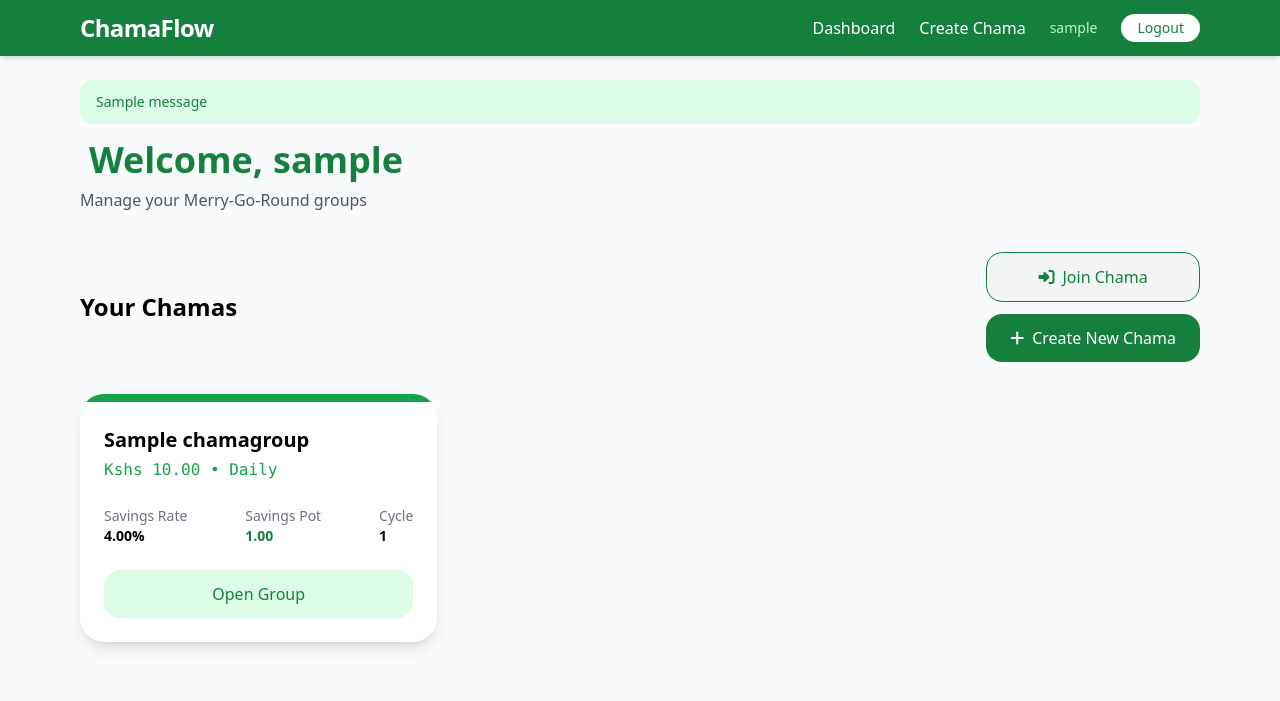
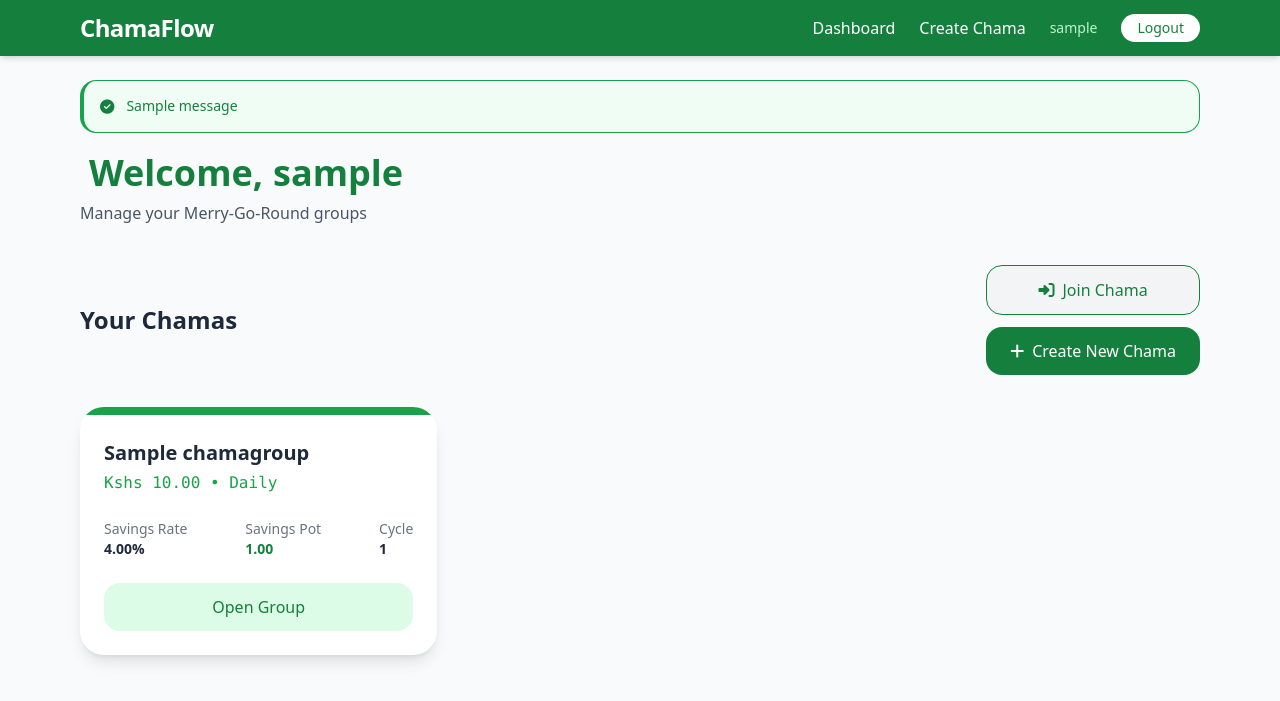
Before and after one commit to Opango14/merry_chama, a Django app: page /dashboard/ in a window 1280 px wide. Shown: the top 701 px of the page. Run offline with Django 5.2, Linux system fonts and the light colour scheme; a user stored in the database is signed in; tables that the repository leaves empty hold one stand-in row (values such as "Sample post"); one stand-in notice (Sample message) is shown; some libraries are stand-ins or nearby versions.

Commit message:
refactor: modularize animations and styles with new JS helpers and design system CSS

```diff
--- /dev/null
+++ b/static/css/design-system.css
@@ -0,0 +1,266 @@
+/* ══════════════════════════════════════════════════════════════════
+   ChamaFlow — Design System
+   Phase 1: Global CSS tokens, utility classes, and component styles.
+   Loaded by base.html via {% static 'css/design-system.css' %}
+════════════════════════════════════════════════════════════════════ */
+
+/* ── Design tokens ─────────────────────────────────────────────── */
+:root {
+    --clr-brand-50:   #f0fdf4;
+    --clr-brand-100:  #dcfce7;
+    --clr-brand-200:  #bbf7d0;
+    --clr-brand-500:  #22c55e;
+    --clr-brand-600:  #16a34a;
+    --clr-brand-700:  #15803d;
+    --clr-brand-800:  #166534;
+    --clr-brand-900:  #14532d;
+
+    --clr-neutral-50:  #f8fafc;
+    --clr-neutral-100: #f1f5f9;
+    --clr-neutral-200: #e2e8f0;
+    --clr-neutral-300: #cbd5e1;
+    --clr-neutral-400: #94a3b8;
+    --clr-neutral-500: #64748b;
+    --clr-neutral-600: #475569;
+    --clr-neutral-700: #334155;
+    --clr-neutral-800: #1e293b;
+    --clr-neutral-900: #0f172a;
+
+    --clr-success-bg:  #f0fdf4;
+    --clr-success-txt: #15803d;
+    --clr-success-bdr: #16a34a;
+    --clr-error-bg:    #fef2f2;
+    --clr-error-txt:   #b91c1c;
+    --clr-error-bdr:   #dc2626;
+    --clr-info-bg:     #eff6ff;
+    --clr-info-txt:    #1d4ed8;
+    --clr-info-bdr:    #2563eb;
+
+    --radius-sm:  0.375rem;
+    --radius-md:  0.625rem;
+    --radius-lg:  0.875rem;
+    --radius-xl:  1rem;
+    --radius-2xl: 1.25rem;
+    --radius-3xl: 1.5rem;
+
+    --shadow-card:       0 1px 3px 0 rgb(0 0 0 / 0.06), 0 1px 2px -1px rgb(0 0 0 / 0.06);
+    --shadow-card-hover: 0 4px 16px -2px rgb(0 0 0 / 0.10), 0 2px 6px -2px rgb(0 0 0 / 0.08);
+    --shadow-modal:      0 20px 60px -10px rgb(0 0 0 / 0.18);
+    --shadow-input:      0 0 0 3px rgba(21, 128, 61, 0.18);
+
+    --transition-base: 150ms cubic-bezier(0.4, 0, 0.2, 1);
+    --transition-slow: 300ms cubic-bezier(0.4, 0, 0.2, 1);
+}
+
+/* ── Base reset & body ─────────────────────────────────────────── */
+*, *::before, *::after { box-sizing: border-box; }
+
+html { -webkit-text-size-adjust: 100%; }
+
+body {
+    font-family: 'Inter', ui-sans-serif, system-ui, sans-serif;
+    background-color: var(--clr-neutral-50);
+    color: var(--clr-neutral-800);
+    line-height: 1.6;
+    -webkit-font-smoothing: antialiased;
+    -moz-osx-font-smoothing: grayscale;
+}
+
+/* ── Focus ring system ─────────────────────────────────────────── */
+:focus-visible {
+    outline: 2px solid var(--clr-brand-600);
+    outline-offset: 2px;
+    border-radius: var(--radius-sm);
+}
+
+/* ── Buttons ───────────────────────────────────────────────────── */
+.btn {
+    display: inline-flex;
+    align-items: center;
+    justify-content: center;
+    gap: 0.5rem;
+    font-family: inherit;
+    font-size: 0.9rem;
+    font-weight: 600;
+    line-height: 1;
+    padding: 0.65rem 1.25rem;
+    border-radius: var(--radius-2xl);
+    border: 1.5px solid transparent;
+    cursor: pointer;
+    text-decoration: none;
+    transition:
+        background var(--transition-base),
+        color var(--transition-base),
+        border-color var(--transition-base),
+        box-shadow var(--transition-base),
+        transform var(--transition-base);
+    user-select: none;
+    white-space: nowrap;
+}
+.btn:active { transform: scale(0.98); }
+
+.btn-primary {
+    background: var(--clr-brand-700);
+    color: #fff;
+    border-color: var(--clr-brand-700);
+}
+.btn-primary:hover {
+    background: var(--clr-brand-800);
+    border-color: var(--clr-brand-800);
+    box-shadow: 0 4px 12px -2px rgba(21, 128, 61, 0.35);
+}
+
+.btn-secondary {
+    background: #fff;
+    color: var(--clr-brand-700);
+    border-color: var(--clr-brand-700);
+}
+.btn-secondary:hover {
+    background: var(--clr-brand-50);
+    box-shadow: 0 2px 8px -2px rgba(21, 128, 61, 0.18);
+}
+
+.btn-ghost {
+    background: transparent;
+    color: var(--clr-neutral-600);
+    border-color: transparent;
+}
+.btn-ghost:hover {
+    background: var(--clr-neutral-100);
+    color: var(--clr-neutral-800);
+}
+
+.btn-danger {
+    background: #dc2626;
+    color: #fff;
+    border-color: #dc2626;
+}
+.btn-danger:hover {
+    background: #b91c1c;
+    border-color: #b91c1c;
+}
+
+/* size variants */
+.btn-sm { font-size: 0.8rem;  padding: 0.45rem 0.9rem; }
+.btn-lg { font-size: 1rem;    padding: 0.85rem 1.75rem; border-radius: var(--radius-3xl); }
+.btn-xl { font-size: 1.05rem; padding: 1rem 2rem;       border-radius: var(--radius-3xl); }
+
+/* ── Cards ─────────────────────────────────────────────────────── */
+.card {
+    background: #fff;
+    border-radius: var(--radius-3xl);
+    box-shadow: var(--shadow-card);
+    border: 1px solid var(--clr-neutral-100);
+    transition: box-shadow var(--transition-slow), transform var(--transition-slow);
+}
+.card-hover:hover {
+    box-shadow: var(--shadow-card-hover);
+    transform: translateY(-2px);
+}
+
+/* ── Inputs ────────────────────────────────────────────────────── */
+.input-base {
+    display: block;
+    width: 100%;
+    font-family: inherit;
+    font-size: 0.9375rem;
+    color: var(--clr-neutral-800);
+    background: #fff;
+    border: 1.5px solid var(--clr-neutral-200);
+    border-radius: var(--radius-lg);
+    padding: 0.65rem 0.875rem;
+    transition: border-color var(--transition-base), box-shadow var(--transition-base);
+    box-sizing: border-box;
+    outline: none;
+}
+.input-base::placeholder { color: var(--clr-neutral-400); }
+.input-base:hover  { border-color: var(--clr-neutral-300); }
+.input-base:focus  {
+    border-color: var(--clr-brand-600);
+    box-shadow: var(--shadow-input);
+}
+
+/* ── Badges ────────────────────────────────────────────────────── */
+.badge {
+    display: inline-flex;
+    align-items: center;
+    gap: 0.25rem;
+    font-size: 0.72rem;
+    font-weight: 600;
+    padding: 0.2rem 0.6rem;
+    border-radius: 9999px;
+    line-height: 1.4;
+    letter-spacing: 0.01em;
+}
+.badge-green { background: var(--clr-brand-100);   color: var(--clr-brand-800); }
+.badge-blue  { background: #dbeafe;                 color: #1d4ed8; }
+.badge-amber { background: #fef3c7;                 color: #92400e; }
+.badge-red   { background: #fee2e2;                 color: #991b1b; }
+.badge-gray  { background: var(--clr-neutral-100);  color: var(--clr-neutral-600); }
+
+/* ── Chips ─────────────────────────────────────────────────────── */
+.chip {
+    display: inline-flex;
+    align-items: center;
+    gap: 0.35rem;
+    font-size: 0.8rem;
+    font-weight: 500;
+    padding: 0.3rem 0.75rem;
+    border-radius: 9999px;
+    border: 1px solid var(--clr-neutral-200);
+    background: #fff;
+    color: var(--clr-neutral-700);
+    transition: background var(--transition-base), border-color var(--transition-base);
+}
+.chip:hover {
+    background: var(--clr-neutral-100);
+    border-color: var(--clr-neutral-300);
+}
+
+/* ── Flash / Toast messages ────────────────────────────────────── */
+.toast {
+    display: flex;
+    align-items: flex-start;
+    gap: 0.75rem;
+    padding: 0.875rem 1rem;
+    border-radius: var(--radius-xl);
+    border: 1px solid transparent;
+    border-left-width: 4px;
+    font-size: 0.875rem;
+    font-weight: 500;
+    line-height: 1.5;
+    animation: toast-in 0.3s cubic-bezier(0.22, 1, 0.36, 1);
+}
+.toast-success {
+    background: var(--clr-success-bg);
+    color: var(--clr-success-txt);
+    border-color: var(--clr-success-bdr);
+}
+.toast-error {
+    background: var(--clr-error-bg);
+    color: var(--clr-error-txt);
+    border-color: var(--clr-error-bdr);
+}
+.toast-info {
+    background: var(--clr-info-bg);
+    color: var(--clr-info-txt);
+    border-color: var(--clr-info-bdr);
+}
+.toast-icon { flex-shrink: 0; margin-top: 1px; font-size: 0.9rem; }
+
+@keyframes toast-in {
+    from { opacity: 0; transform: translateY(-6px); }
+    to   { opacity: 1; transform: translateY(0);    }
+}
+
+/* ── SplitText helpers ─────────────────────────────────────────── */
+.split-parent { display: inline-block; }
+.split-char, .split-word { display: inline-block; will-change: transform, opacity; }
+
+/* ── Smooth scrolling ──────────────────────────────────────────── */
+@media (prefers-reduced-motion: no-preference) {
+    html { scroll-behavior: smooth; }
+}
+
+/* ── Selection colour ──────────────────────────────────────────── */
+::selection { background: var(--clr-brand-200); color: var(--clr-brand-900); }
--- a/templates/base.html
+++ b/templates/base.html
@@ -1,23 +1,71 @@
+{% load static %}
 <!DOCTYPE html>
 <html lang="en">
     <head>
         <meta charset="UTF-8">
         <meta name="viewport" content="width=device-width, initial-scale=1.0">
         <title>ChamaFlow - Merry-Go-Round</title>
+
+        <!-- ── Inter font ── -->
+        <link rel="preconnect" href="https://fonts.googleapis.com">
+        <link rel="preconnect" href="https://fonts.gstatic.com" crossorigin>
+        <link href="https://fonts.googleapis.com/css2?family=Inter:wght@400;500;600;700;800&display=swap" rel="stylesheet">
+
+        <!-- ── Tailwind CDN with extended config ── -->
+        <script>
+            window.tailwind = window.tailwind || {};
+            tailwind.config = {
+                theme: {
+                    extend: {
+                        fontFamily: {
+                            sans: ['Inter', 'ui-sans-serif', 'system-ui', 'sans-serif'],
+                        },
+                        colors: {
+                            brand: {
+                                50:  '#f0fdf4',
+                                100: '#dcfce7',
+                                200: '#bbf7d0',
+                                300: '#86efac',
+                                400: '#4ade80',
+                                500: '#22c55e',
+                                600: '#16a34a',
+                                700: '#15803d',
+                                800: '#166534',
+                                900: '#14532d',
+                            },
+                        },
+                        borderRadius: {
+                            '2xl': '1rem',
+                            '3xl': '1.5rem',
+                            '4xl': '2rem',
+                        },
+                        boxShadow: {
+                            'card':        '0 1px 3px 0 rgb(0 0 0 / 0.06), 0 1px 2px -1px rgb(0 0 0 / 0.06)',
+                            'card-hover':  '0 4px 16px -2px rgb(0 0 0 / 0.10), 0 2px 6px -2px rgb(0 0 0 / 0.08)',
+                            'input-focus': '0 0 0 3px rgba(21, 128, 61, 0.18)',
+                        },
+                    }
+                }
+            };
+        </script>
         <script src="https://cdn.tailwindcss.com"></script>
+
+        <!-- ── Font Awesome ── -->
         <link rel="stylesheet" href="https://cdnjs.cloudflare.com/ajax/libs/font-awesome/6.5.0/css/all.min.css">
 
-        <!-- GSAP + ScrollTrigger (free CDN) -->
+        <!-- ── Design System CSS ── -->
+        <link rel="stylesheet" href="{% static 'css/design-system.css' %}">
+
+        <!-- ── GSAP + ScrollTrigger ── -->
         <script src="https://cdnjs.cloudflare.com/ajax/libs/gsap/3.12.5/gsap.min.js"></script>
         <script src="https://cdnjs.cloudflare.com/ajax/libs/gsap/3.12.5/ScrollTrigger.min.js"></script>
 
-        <style>
-            /* Clip overflow on animated parents so letters don't show outside bounds */
-            .split-parent { display: inline-block; }
-            .split-char, .split-word { display: inline-block; will-change: transform, opacity; }
-        </style>
+        <!-- ── SplitText helper ── -->
+        <script src="{% static 'js/splittext.js' %}" defer></script>
+
+        {% block extra_head %}{% endblock %}
     </head>
-    <body class="bg-gray-50 font-sans">
+    <body class="bg-[#f8fafc] font-sans">
 
         <!-- ── Navbar ── -->
         <nav class="bg-green-700 text-white shadow-md">
@@ -59,13 +107,22 @@
 
         <div class="max-w-6xl mx-auto px-4 py-6">
             {% if messages %}
-                <div class="mb-4 space-y-2">
+                <div class="mb-5 space-y-2">
                     {% for message in messages %}
-                        <div class="px-4 py-3 rounded-xl text-sm font-medium
-                            {% if message.tags == 'error' %}bg-red-100 text-red-700
-                            {% elif message.tags == 'success' %}bg-green-100 text-green-700
-                            {% else %}bg-blue-100 text-blue-700{% endif %}">
-                            {{ message }}
+                        <div class="toast
+                            {% if message.tags == 'error' %}toast-error
+                            {% elif message.tags == 'success' %}toast-success
+                            {% else %}toast-info{% endif %}">
+                            <span class="toast-icon">
+                                {% if message.tags == 'error' %}
+                                    <i class="fas fa-circle-xmark"></i>
+                                {% elif message.tags == 'success' %}
+                                    <i class="fas fa-circle-check"></i>
+                                {% else %}
+                                    <i class="fas fa-circle-info"></i>
+                                {% endif %}
+                            </span>
+                            <span>{{ message }}</span>
                         </div>
                     {% endfor %}
                 </div>
@@ -75,119 +132,10 @@
 
         <!-- ── Hamburger toggle ── -->
         <script>
-            const toggle = document.getElementById('nav-toggle');
-            const menu   = document.getElementById('nav-menu');
-            toggle.addEventListener('click', () => menu.classList.toggle('hidden'));
-        </script>
-
-        <!-- ══════════════════════════════════════════════════════════════
-             SplitText — vanilla JS port of the React Bits component.
-             API mirrors the React component props exactly.
-             Usage:
-               SplitText('#my-el', {
-                 splitType: 'chars',          // 'chars' | 'words' | 'lines' | 'words, chars'
-                 delay: 60,                   // stagger delay in ms
-                 duration: 0.8,
-                 ease: 'power3.out',
-                 from: { opacity: 0, y: 40 },
-                 to:   { opacity: 1, y: 0 },
-                 threshold: 0.1,
-                 rootMargin: '-100px',
-                 textAlign: 'center',
-                 onLetterAnimationComplete: () => console.log('done')
-               });
-        ════════════════════════════════════════════════════════════════ -->
-        <script>
-        gsap.registerPlugin(ScrollTrigger);
-
-        function SplitText(selector, {
-            delay                    = 50,
-            duration                 = 1.25,
-            ease                     = 'power3.out',
-            splitType                = 'chars',
-            from                     = { opacity: 0, y: 40 },
-            to                       = { opacity: 1, y: 0 },
-            threshold                = 0.1,
-            rootMargin               = '-100px',
-            textAlign                = 'center',
-            onLetterAnimationComplete = null
-        } = {}) {
-            const el = typeof selector === 'string'
-                ? document.querySelector(selector)
-                : selector;
-            if (!el) return;
-
-            /* ── split the DOM ─────────────────────────────────────── */
-            const rawText = el.textContent;
-            el.innerHTML  = '';
-            el.style.textAlign = textAlign;
-
-            const targets = [];
-            const wantChars  = splitType.includes('chars');
-            const wantWords  = splitType.includes('words');
-
-            const words = rawText.split(/(\s+)/);          // keep whitespace tokens
-            words.forEach(token => {
-                if (/^\s+$/.test(token)) {
-                    // pure whitespace — keep as text node
-                    el.appendChild(document.createTextNode(token));
-                    return;
-                }
-                if (wantChars) {
-                    // wrap each character
-                    const wordWrap = document.createElement('span');
-                    wordWrap.className = 'split-word';
-                    token.split('').forEach(ch => {
-                        const span = document.createElement('span');
-                        span.className   = 'split-char';
-                        span.textContent = ch;
-                        wordWrap.appendChild(span);
-                        targets.push(span);
-                    });
-                    el.appendChild(wordWrap);
-                } else {
-                    // word-level split
-                    const span = document.createElement('span');
-                    span.className   = 'split-word';
-                    span.textContent = token;
-                    el.appendChild(span);
-                    targets.push(span);
-                }
-            });
-
-            /* ── build ScrollTrigger start string ─────────────────── */
-            const startPct = (1 - threshold) * 100;
-            const m        = /^(-?\d+(?:\.\d+)?)(px|em|rem|%)?$/.exec(rootMargin.trim());
-            const mVal     = m ? parseFloat(m[1]) : 0;
-            const mUnit    = m ? (m[2] || 'px') : 'px';
-            const offset   = mVal === 0 ? ''
-                           : mVal < 0   ? ` -=${Math.abs(mVal)}${mUnit}`
-                                        : ` +=${mVal}${mUnit}`;
-            const start    = `top ${startPct}%${offset}`;
-
-            /* ── animate ───────────────────────────────────────────── */
-            gsap.fromTo(
-                targets,
-                { ...from },
-                {
-                    ...to,
-                    duration,
-                    ease,
-                    stagger: delay / 1000,
-                    force3D: true,
-                    scrollTrigger: {
-                        trigger    : el,
-                        start,
-                        once       : true,
-                        fastScrollEnd: true
-                    },
-                    onComplete: () => {
-                        if (typeof onLetterAnimationComplete === 'function')
-                            onLetterAnimationComplete();
-                    }
-                }
-            );
-        }
+            document.getElementById('nav-toggle')
+                .addEventListener('click', () =>
+                    document.getElementById('nav-menu').classList.toggle('hidden')
+                );
         </script>
 
         {% block extra_scripts %}{% endblock %}
```
Also changed, not shown: static/js/magnet.js (added, +60 -0 lines), static/js/splittext.js (added, +106 -0 lines), templates/home.html (+16 -62 lines).
